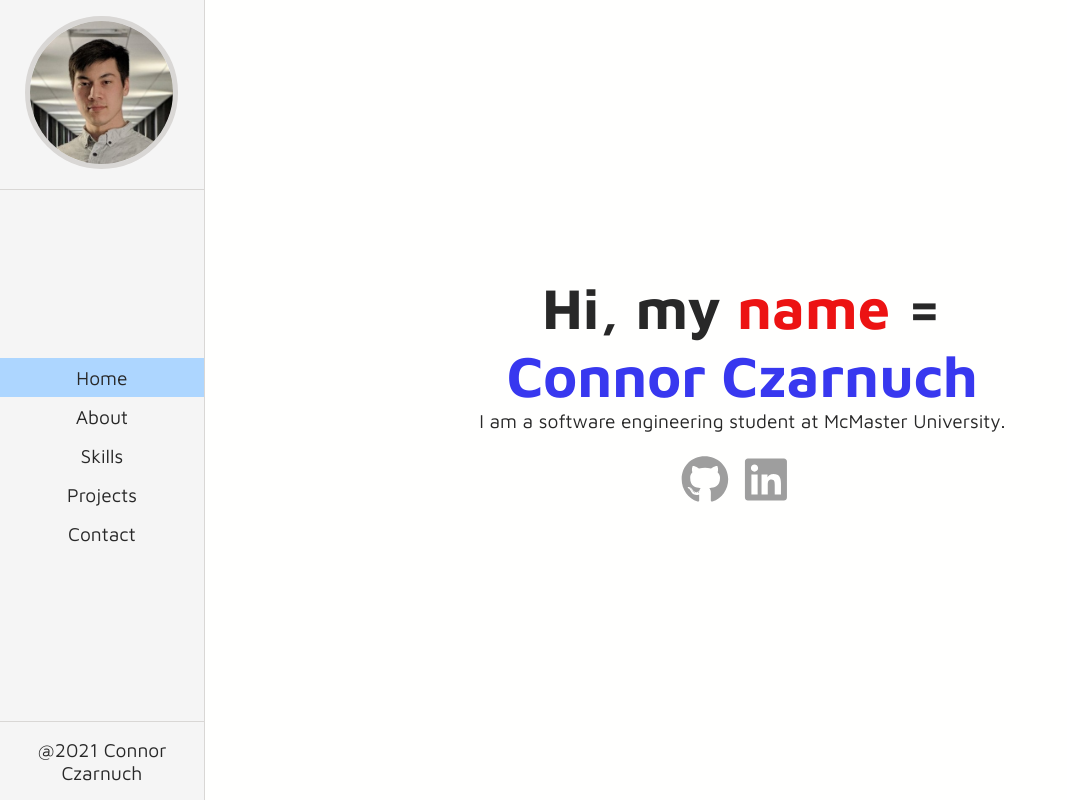
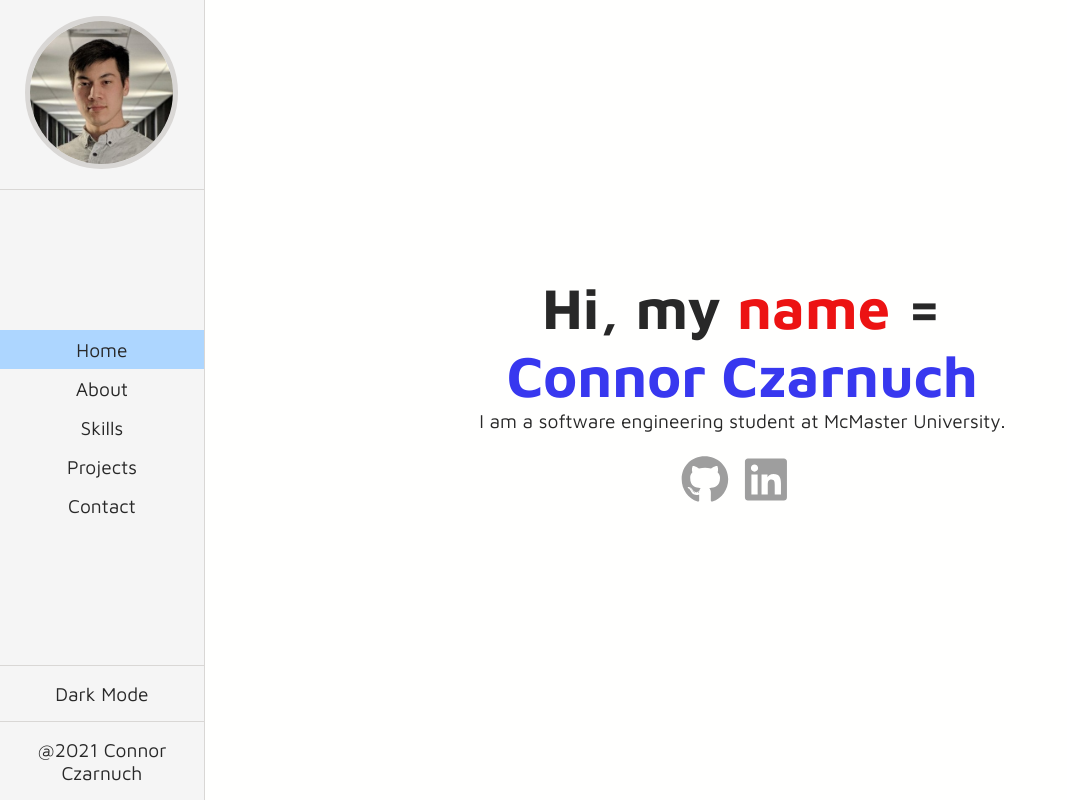
Before and after one commit to cczarnuch/portfolio, a React (Create React App) app: page / in a window 1280 px wide. Shown: the whole page, without its empty margins (0-1067 px from the left). Built offline with nearby package versions, Linux system fonts and the light colour scheme.

Commit message:
dark mode placeholder

```diff
--- a/src/components/navbar.js
+++ b/src/components/navbar.js
@@ -40,6 +40,9 @@ function NavBar() {
 
                 <footer className="footer">
                     <p>
+                        Dark Mode
+                    </p>
+                    <p>
                         @2021 Connor Czarnuch
                     </p>
                 </footer>
--- a/src/styles/colours.scss
+++ b/src/styles/colours.scss
@@ -8,6 +8,7 @@ $icon-grey: rgb(158, 158, 158, 1);
 $icon-blue: rgb(73, 139, 167, 1);
 $icon-yellow: rgb(163, 124, 63, 1);
 
+$text: rgb(40, 40, 40, 1);
 $text-red: rgb(236, 19, 19, 1);
 $text-yellow: rgb(183, 183, 60, 1);
 $text-green: rgb(147, 189, 147, 1);
@@ -15,9 +16,31 @@ $text-blue: rgb(56, 56, 239, 1);
 $text-purple: rgb(144, 104, 176, 1);
 $text-pink: rgb(224, 102, 139, 1);
 $text-brown: rgb(159, 46, 46, 1);
-$text-black: rgb(40, 40, 40, 1);
 $text-selected: rgb(173, 214, 255, 1);
 $text-highlight: rgb(173, 214, 255, 0.33);
 
+
+// Dark mode
+// $sidebar: rgb(37, 38, 41, 1);
+// $background: rgb(41, 42, 48, 1);
+// $border: rgb(22, 23, 26, 1);
+
+// $icon-white: rgb(236, 236, 236, 1);
+// $icon-grey: rgb(158, 158, 158, 1);
+// $icon-blue: rgb(73, 139, 167, 1);
+// $icon-yellow: rgb(163, 124, 63, 1);
+
+// $text: rgb(247, 247, 248, 1);
+// $text-red: rgb(236, 19, 19, 1);
+// $text-yellow: rgb(183, 183, 60, 1);
+// $text-green: rgb(147, 189, 147, 1);
+// $text-blue: rgb(56, 56, 239, 1);
+// $text-purple: rgb(144, 104, 176, 1);
+// $text-pink: rgb(224, 102, 139, 1);
+// $text-brown: rgb(159, 46, 46, 1);
+// $text-selected: rgb(173, 214, 255, 1);
+// $text-highlight: rgb(173, 214, 255, 0.33);
+
+
 $github: #9B359B;
 $linkedin: #0077B5;
--- a/src/styles/navbar.scss
+++ b/src/styles/navbar.scss
@@ -28,7 +28,7 @@
         .nav-item{
             list-style: none;
             text-align: center;
-            color: $text-black;
+            color: $text;
             a{
                 text-decoration: none;
                 font: inherit;
@@ -58,11 +58,11 @@
 
     .footer{
         width: 100%;
-        border-top: 1px solid $border;
         p{
+            border-top: 1px solid $border;
             text-align: center;
             padding: 1rem 0;
-            color: $text-black;
+            color: $text;
         }
     }
 }
--- a/src/styles/typography.scss
+++ b/src/styles/typography.scss
@@ -15,7 +15,7 @@
 }
 
 .hero-text{
-    color: $text-black;
+    color: $text;
     text-align: center;
     font-size: 3.6rem;
     .name-text{
@@ -28,7 +28,7 @@
 
 .intro{
     text-align: center;
-    color: $text-black;
+    color: $text;
 }
 
 .icons{
```
